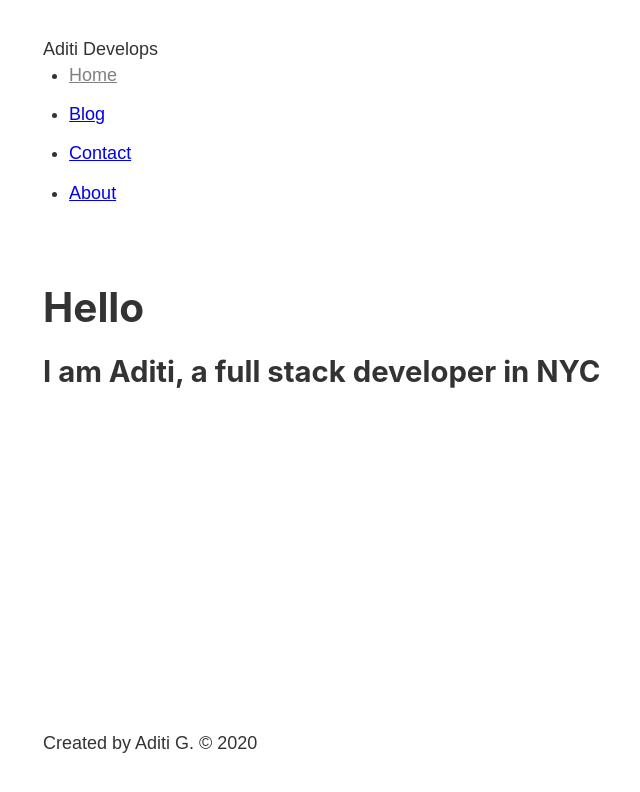
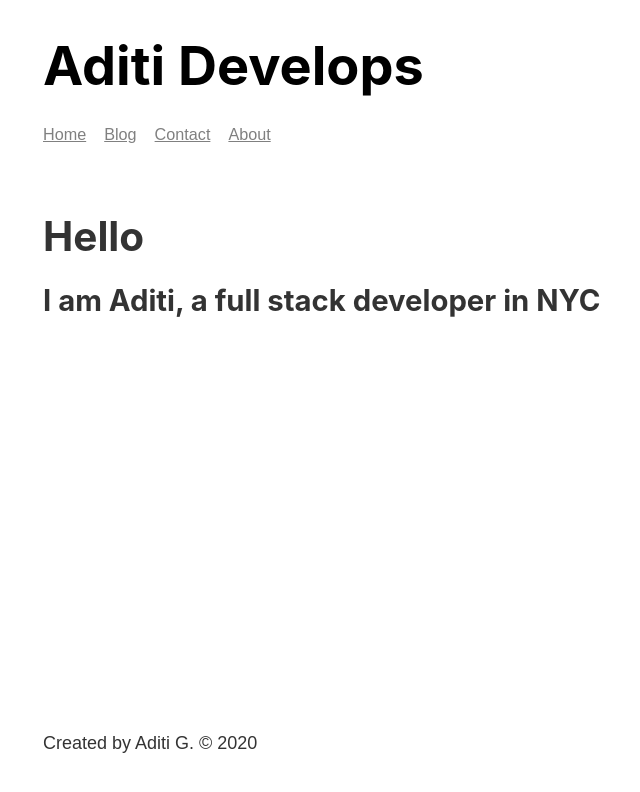
Before and after one commit to asaki444/gatsby-tutorial-andrew-mead, a Gatsby site: page / in a window 1280 px wide. Shown: the whole page, without its empty margins (240-880 px from the left). Built offline with nearby package versions, Linux system fonts and the light colour scheme; Gatsby itself is replaced by a stand-in of ours.

Commit message:
added styles to header:

```diff
--- a/src/components/Header.js
+++ b/src/components/Header.js
@@ -6,20 +6,22 @@ const Header = () => {
 
     return (
         <header className={headerStyles.header}>
-            Aditi Develops
+            <h1>
+                <Link to="/" className={headerStyles.title}>Aditi Develops</Link>
+                </h1>
             <nav>
-                <ul>
+                <ul className={headerStyles.nav_list}>
                     <li>
-                        <Link className={headerStyles.link} to="/">Home</Link>
+                        <Link className={headerStyles.nav_item} to="/">Home</Link>
                     </li>
                     <li>
-                        <Link to="/blog"> Blog</Link>
+                        <Link  className={headerStyles.nav_item}  to="/blog"> Blog</Link>
                     </li>
                     <li>
-                        <Link to="/contact">Contact</Link>
+                        <Link className={headerStyles.nav_item}  to="/contact">Contact</Link>
                     </li>
                     <li>
-                        <Link to="/about"> About</Link>
+                        <Link className={headerStyles.nav_item} to="/about"> About</Link>
                     </li>
                 </ul>
             </nav>
--- a/src/components/Header.module.scss
+++ b/src/components/Header.module.scss
@@ -6,3 +6,22 @@
     padding: 1rem 0 3rem;
 
 }
+
+.title{
+    color: #000;
+    font-size: 3rem;
+    text-decoration: none;
+}
+
+.nav_list{
+    display: flex;
+    list-style-type: none;
+    margin: 0;
+}
+
+.nav_item{
+    margin-right: 1rem;
+    font-size: .9rem;
+    color:gray;
+
+}
```
